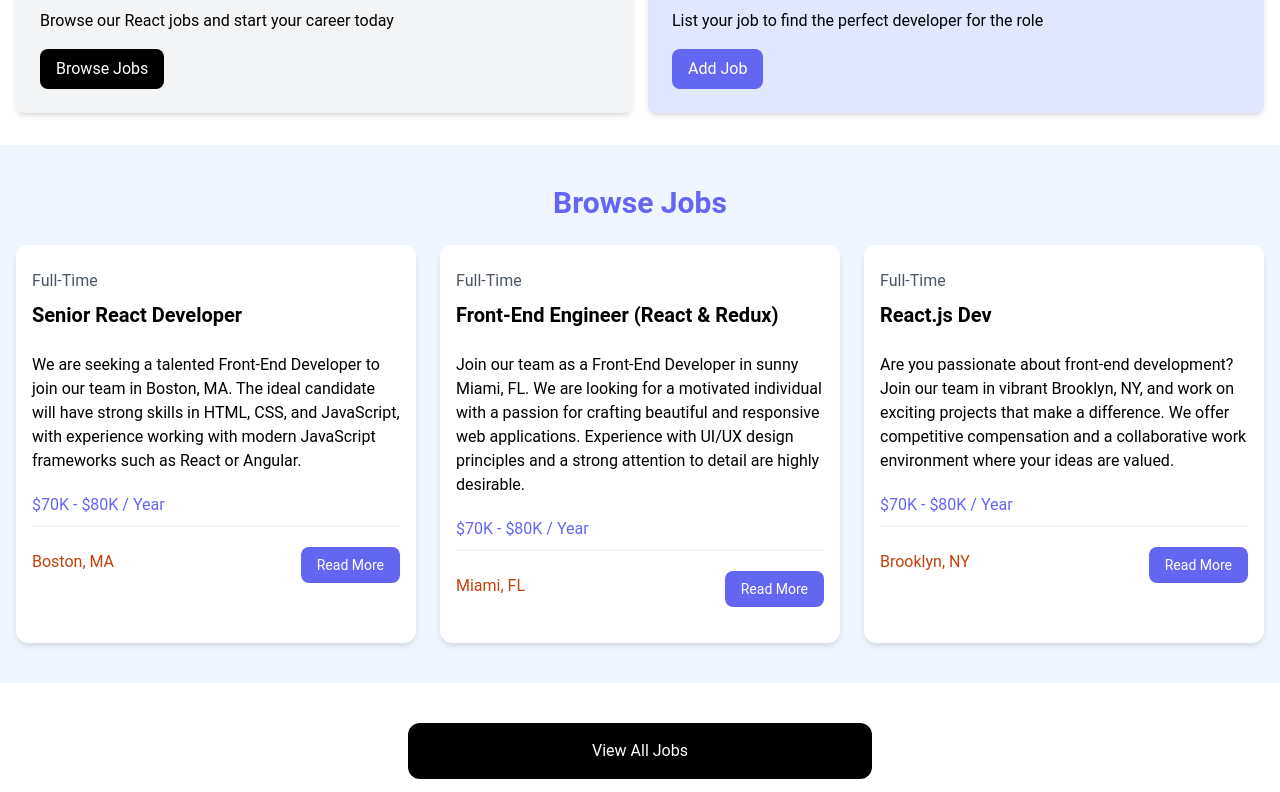
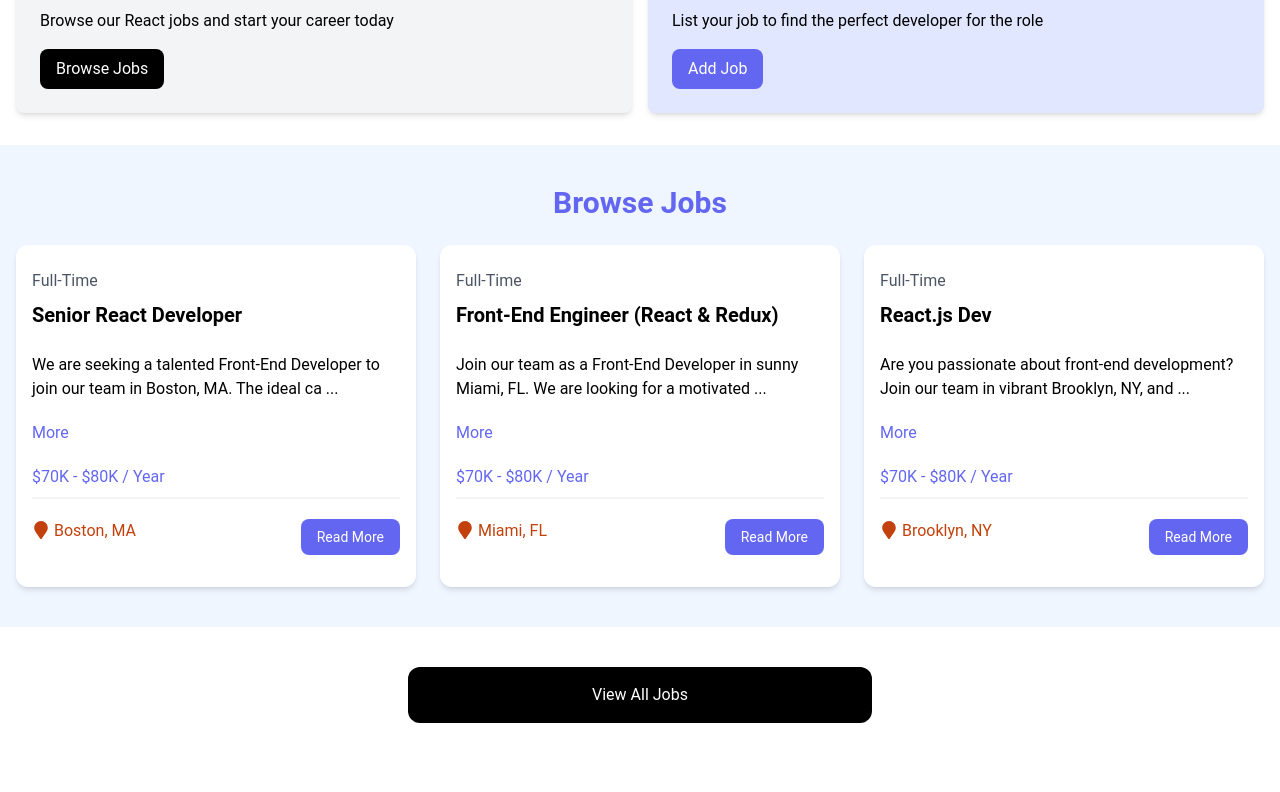
Before and after one commit to CGAJAY/react-practise, a React (Vite) app: page / in a window 1280 px wide. Shown: the part 464-1256 px from the top of the page. After the commit the page ends 1227 px from the top, so only its background shows below. Built offline with nearby package versions, Linux system fonts and the light colour scheme.

Commit message:
added react-router-dom & added a les nd more btn

```diff
--- a/package.json
+++ b/package.json
@@ -11,7 +11,9 @@
   },
   "dependencies": {
     "react": "^18.3.1",
-    "react-dom": "^18.3.1"
+    "react-dom": "^18.3.1",
+    "react-icons": "^5.3.0",
+    "react-router-dom": "^6.26.1"
   },
   "devDependencies": {
     "@eslint/js": "^9.9.0",
--- a/src/app.jsx
+++ b/src/app.jsx
@@ -1,8 +1,18 @@
+import {
+	Route,
+	createBrowserRouter,
+	createRoutesFromElements,
+	RouterProvider,
+} from "react-router-dom";
 import Navbar from "./components/Navbar.jsx";
 import Hero from "./components/Hero.jsx";
 import HomeCards from "./components/HomeCards.jsx";
 import JobListings from "./components/JobListings.jsx";
 import ViewAllJobs from "./components/ViewAllJobs.jsx";
+
+const router = createBrowserRouter(
+	createRoutesFromElements(<Route />)
+);
 
 const App = () => {
 	const pageTitle = `Become a React Dev`;
--- a/src/components/JobListing.jsx
+++ b/src/components/JobListing.jsx
@@ -1,5 +1,12 @@
+import { useState } from "react";
+import { FaMapMarker } from "react-icons/fa";
 const JobListing = ({ job }) => {
-	console.log(job);
+	const [showFullDescription, setShowFullDescription] =
+		useState(false);
+	let description = job.description;
+	if (!showFullDescription) {
+		description = `${description.substring(0, 90)} ...`;
+	}
 	return (
 		<div className="bg-white rounded-xl shadow-md relative">
 			<div className="p-4">
@@ -10,7 +17,17 @@ const JobListing = ({ job }) => {
 					<h3 className="text-xl font-bold">{job.title}</h3>
 				</div>
 
-				<div className="mb-5">{job.description}</div>
+				<div className="mb-5">{description}</div>
+				<button
+					onClick={() =>
+						setShowFullDescription(
+							(prevState) => !prevState
+						)
+					}
+					className="text-indigo-500 mb-5 hover:text-indigo-800"
+				>
+					{showFullDescription ? "Less" : "More"}
+				</button>
 
 				<h3 className="text-indigo-500 mb-2">
 					{job.salary} / Year
@@ -20,7 +37,7 @@ const JobListing = ({ job }) => {
 
 				<div className="flex flex-col lg:flex-row justify-between mb-4">
 					<div className="text-orange-700 mb-3">
-						<i className="fa-solid fa-location-dot text-lg"></i>
+						<FaMapMarker className="inline text-lg mb-1 mr-1" />
 						{job.location}
 					</div>
 					<a
```
Also changed, not shown: 1 other file (tests, documents, lock files or other folders).
